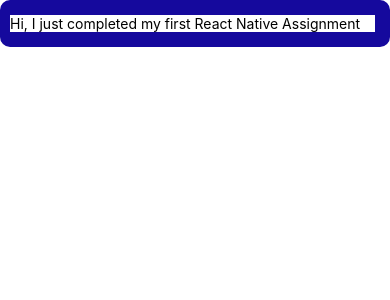
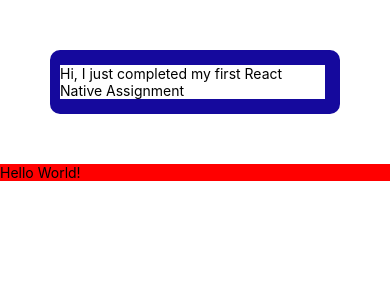
Before and after one commit to kilimaj/learn-js-react-typescript, a React Native app in the folder learn-react-native/AwesomeProject/: screen / in a window 390 px wide. Shown: the top 300 px of the page. Built offline with nearby package versions, Linux system fonts and the light colour scheme.

Commit message:
Learn React Native: Styling - Margin

```diff
--- a/learn-react-native/AwesomeProject/App.tsx
+++ b/learn-react-native/AwesomeProject/App.tsx
@@ -7,7 +7,6 @@
 
 import { Text, View } from 'react-native';
 import { SafeAreaProvider, SafeAreaView } from 'react-native-safe-area-context';
-import { white } from 'colorette';
 
 function App() {
   return (
@@ -23,9 +22,19 @@
             borderColor: '#15099d',
             backgroundColor: 'white',
             borderRadius: 10,
+            margin: 10,
+            // marginTop: 5,
+            // marginLeft: 100,
+            // marginRight: 100,
+            // marginBottom: 100,
+            marginHorizontal: 50,
+            marginVertical: 50,
           }}
         >
           <Text>Hi, I just completed my first React Native Assignment</Text>
+        </View>
+        <View style={{ backgroundColor: 'red' }}>
+          <Text>Hello World!</Text>
         </View>
       </SafeAreaView>
     </SafeAreaProvider>
```
